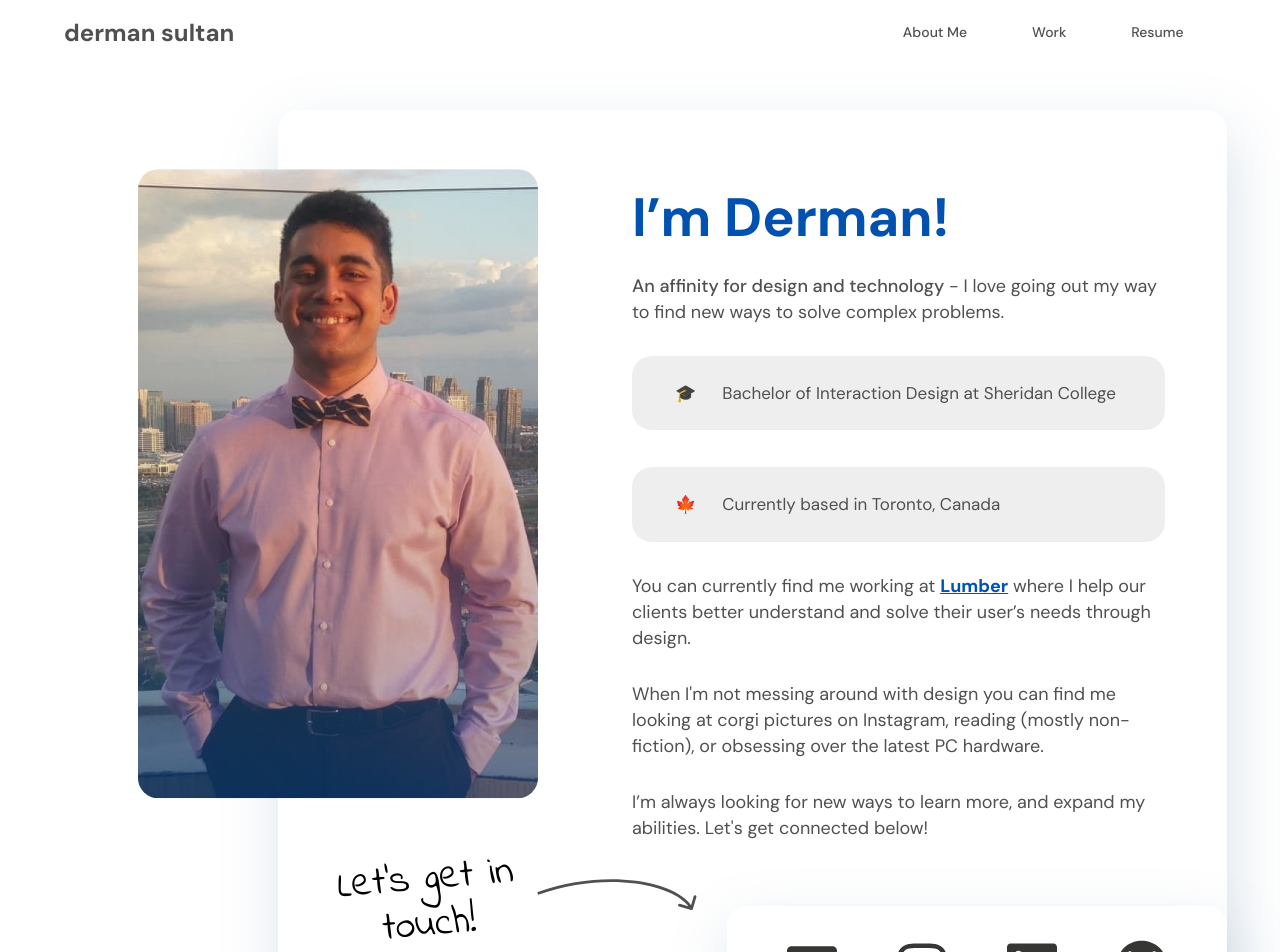
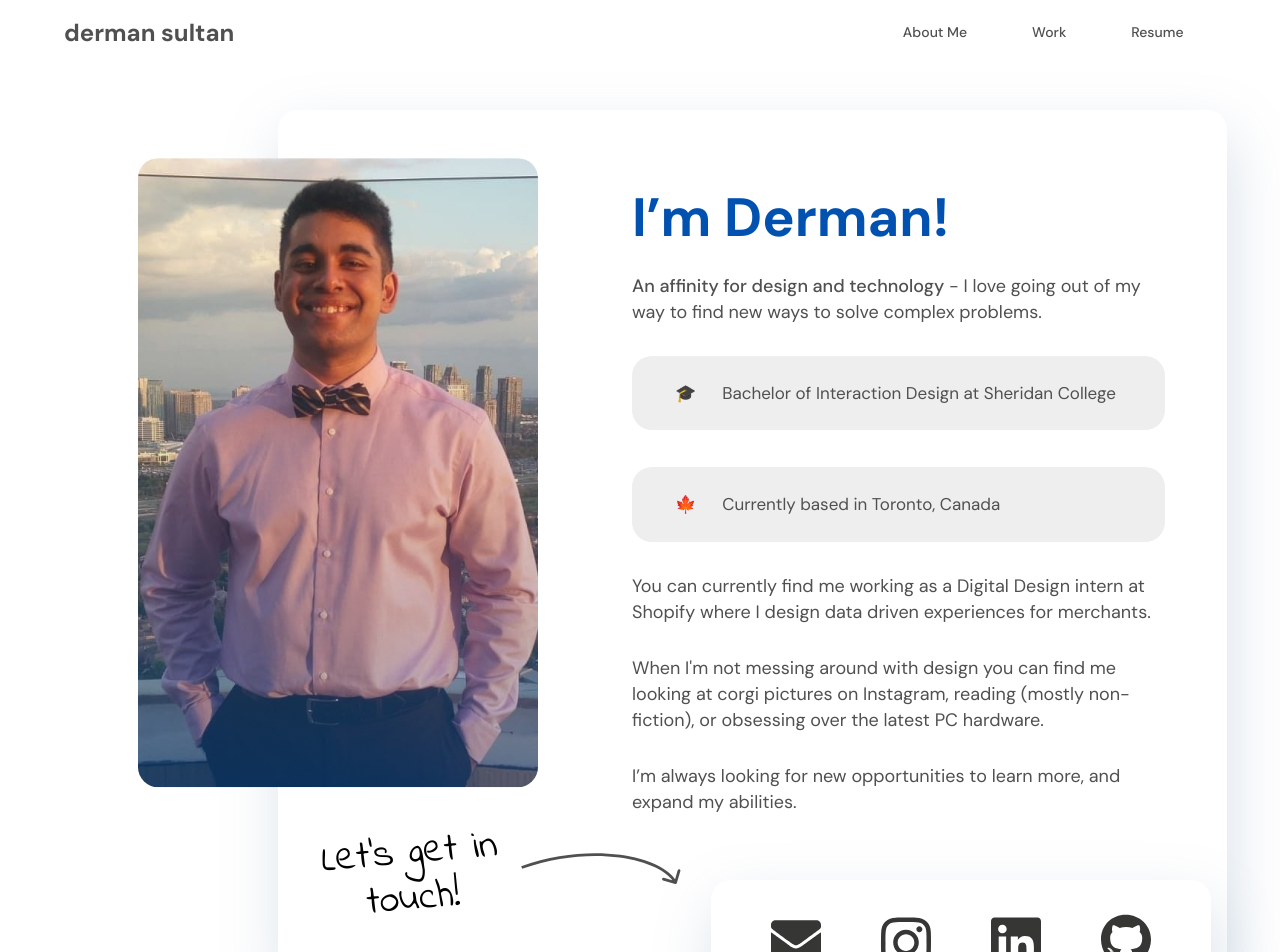
Before and after one commit to dermansultan/Portfolio2020, a React (Create React App) app: page /About in a window 1280 px wide. Shown: the top 952 px of the page. Built offline with nearby package versions, Linux system fonts and the light colour scheme.

Commit message:
Update copy

```diff
--- a/src/Components/About.jsx
+++ b/src/Components/About.jsx
@@ -232,6 +232,7 @@ const Social = styled.div`
     position: relative;
     bottom: -60px;
     margin-left: 50px;
+    margin-right: 16px;
   }
 
   @media screen and ${device.smallDesktop} {
@@ -330,6 +331,7 @@ const Social = styled.div`
         gap: 20px;
         bottom: -25px;
         margin-left: 20px;
+        margin-right: 7px;
       }
     }
   }
@@ -366,7 +368,7 @@ const About = () => {
 
           <Para>
             <ParaSpan>An affinity for design and technology</ParaSpan> - I love
-            going out my way to find new ways to solve complex problems.
+            going out of my way to find new ways to solve complex problems.
           </Para>
           <Spacer height={["21px", "31px", "41px", "81px"]}></Spacer>
           <Para>
@@ -382,21 +384,10 @@ const About = () => {
           <Spacer height={["31px", "31px", "41px", "60px"]}></Spacer>
 
           <Para>
-            You can currently find me working at{" "}
-            <SpanLink
-              href="https://lumber.dev/"
-              target="_blank"
-              rel="noreferrer"
-              fColor={"#0051B0"}
-              fWeight={"bold"}
-            >
-              Lumber
-            </SpanLink>{" "}
-            where I help our clients better understand and solve their user’s
-            needs through design.
+            You can currently find me working as a Digital Design intern at
+            Shopify where I design data driven experiences for merchants.
           </Para>
           <Spacer height={["20px", "30px", "40px", "50px"]}></Spacer>
-
 
           <Para>
             When I'm not messing around with design you can find me looking at
@@ -406,8 +397,8 @@ const About = () => {
           <Spacer height={["20px", "30px", "40px", "50px"]}></Spacer>
 
           <Para>
-            I’m always looking for new ways to learn more, and expand
-            my abilities. Let's get connected below!
+            I’m always looking for new opportunities to learn more, and expand
+            my abilities.
           </Para>
           <Social>
             <div id="arrow">
--- a/src/Components/Home.jsx
+++ b/src/Components/Home.jsx
@@ -61,7 +61,7 @@ const IntroPara = styled.p`
   font-family: DM Sans;
   font-style: normal;
   font-weight: normal;
-  width: 92%;
+  width: 62%;
   font-size: clamp(16px, 1.2vw, 48px);
   line-height: 175%;
   color: #343434;
@@ -76,8 +76,10 @@ const Header = styled.h1`
   font-weight: 700;
   font-size: clamp(50px, 3.25vw, 144px);
   line-height: 140%;
-  white-space: nowrap;
   color: #363635;
+  @media only screen and (max-width: 900px) {
+    line-height: 120%;
+  }
 `;
 
 const Subheader = styled.h2`
@@ -246,14 +248,10 @@ const Home = () => {
         >
           <HeroContainer>
             <GreetingBio>
-              <Header>Hello there.</Header>
+              <Header>Hello, I’m Derman</Header>
               <IntroPara margin={"15px 0 0 0"}>
-                I'm <Span fWeight={"bold"}>Derman</Span>, a{" "}
-                <Span fColor={"#1882FF"} fWeight={"bold"}>
-                  Product Designer
-                </Span>{" "}
-                with a passion for creating elegant and intuitive experiences
-                through Design and Code.
+                A Toronto based Product Designer with a passion for designing
+                elegant and intuitive data driven digital experiences.
               </IntroPara>
               <HashLink smooth to="/#projects">
                 <Btn
```
